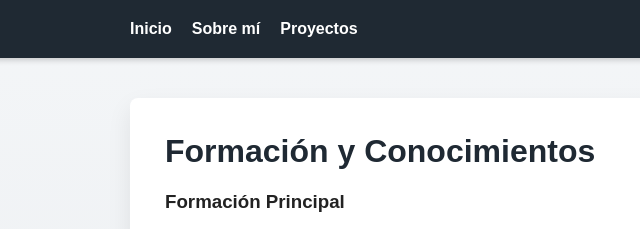
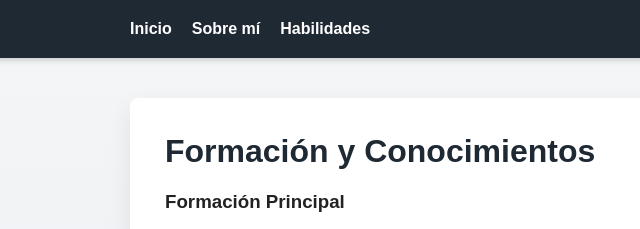
Before and after one commit to LeonadorMonteiro/Portafolio, a plain HTML site: page estudios.html in a window 1280 px wide. Shown: the top 229 px of the page, 60-700 px from the left. Drawn offline with Linux system fonts and the light colour scheme.

Commit message:
estudios.html

```diff
--- a/estudios.html
+++ b/estudios.html
@@ -11,7 +11,7 @@
     <nav>
         <a href="index.html">Inicio</a>
         <a href="sobre-mi.html">Sobre mí</a>
-        <a href="Habilidades.html">Proyectos</a>
+        <a href="Habilidades.html">Habilidades</a>
     </nav>
 </header>
 
```
